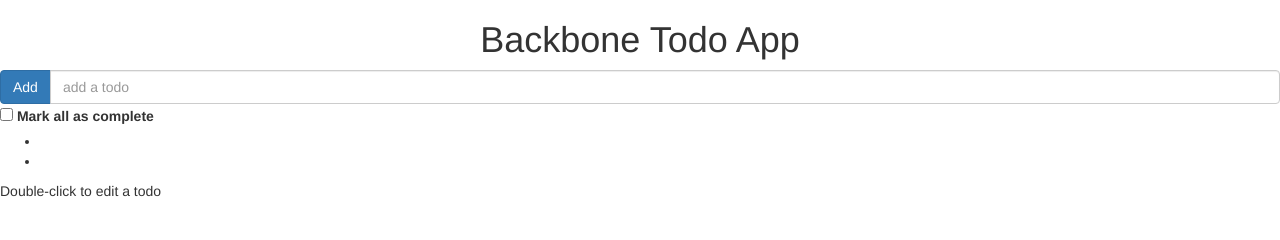
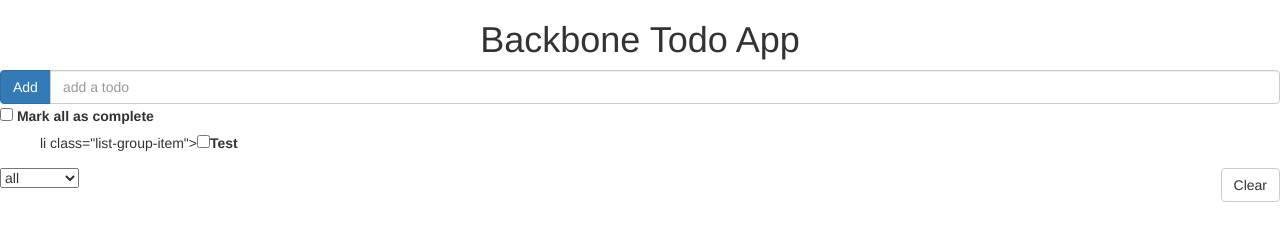
Before and after one commit to clearlyTHUYDOAN/prodigy-backbone-todo, a website: page index.html in a window 1280 px wide. Drawn offline with nearby package versions, Linux system fonts and the light colour scheme.

```diff
--- a/index.html
+++ b/index.html
@@ -23,11 +23,7 @@
             </section>
         </section>
 
-        <footer id="footer"></footer>
-
-        <div id="info">
-            <p>Double-click to edit a todo</p>
-        </div>
+        <footer id="controls"></footer>
 
     <!-- Templates -->
 <!--
@@ -49,6 +45,7 @@
     <script src="js/models/Todo.js"></script>
     <script src="js/views/App.js"></script>
     <script src="js/views/Form.js"></script>
+    <script src="js/views/Controls.js"></script>
     <script src="js/views/TodoList.js"></script>
     <script src="js/views/Todo.js"></script>
     <script src="js/collections/TodoList.js"></script>
--- a/js/index.js
+++ b/js/index.js
@@ -25,4 +25,8 @@
     const formView = new FormView();
     formView.render();
 
+    // Render controls to manipiulate todolist
+    const controlsView = new ControlsView();
+    controlsView.render();
+
 })
--- /dev/null
+++ b/js/views/Controls.js
@@ -0,0 +1,19 @@
+const ControlsView = Backbone.View.extend({
+    el: '#controls',
+    initialize: function() {
+        // Event listeners
+
+    },
+    render: function() {
+        this.$el.html(
+            '<div>' +
+                '<select>' +
+                    '<option value="all">all</option>' +
+                    '<option value="active">active</option>' +
+                    '<option value="complete">complete</option>' +
+                '</select>' +
+                '<button class="pull-right btn btn-default">Clear</button>' +
+            '</div>'
+            );
+    }
+})
--- a/js/views/Todo.js
+++ b/js/views/Todo.js
@@ -1,9 +1,14 @@
 const TodoView = Backbone.View.extend({
-    tagName: 'li',
+    el: '#todo-list',
     initialize: function() {
-        console.log('View initialize has fired.');
+        console.log('TodoView initialize has fired.');
     },
     render: function() {
-        console.log('View render has fired.');
+        this.$el.html(
+            'li class="list-group-item">' +
+                '<input type="checkbox" value="on"></input>' +
+                '<label class="">Test</label>' +
+            '</li>'
+        );
     }
 });
--- a/js/views/TodoList.js
+++ b/js/views/TodoList.js
@@ -10,6 +10,7 @@
         return this;
     },
     renderTodo: function (todoItem) {
+        console.log('renderTodo is firing');
         let todoView = new TodoView({model: Todo});
         todoView.render();
         this.$el.append(todoView.el);
```
